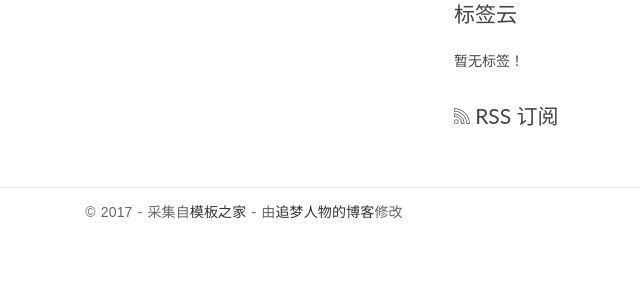
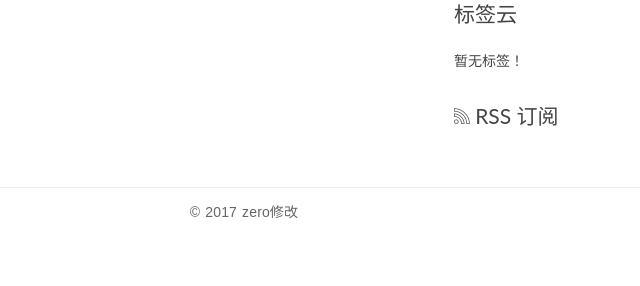
Before and after one commit to wenhaoChan/blogproject, a Django app: page / in a window 1280 px wide. Shown: the part 514-800 px from the top of the page, without its empty margins (396-1036 px from the left). Run offline with Django 3.2, Linux system fonts and the light colour scheme; data that the repository does not hold is empty; some libraries are stand-ins or nearby versions.

Commit message:
修改模版

```diff
--- a/templates/base.html
+++ b/templates/base.html
@@ -3,7 +3,7 @@
 <!DOCTYPE html>
 <html>
 <head>
-    <title>Black &amp; White</title>
+    <title>Zero</title>
 
     <!-- meta -->
     <meta charset="UTF-8">
@@ -143,9 +143,7 @@
     <div class="container">
         <div class="row">
             <div class="col-md-12">
-                <p class="copyright">&copy 2017 - 采集自<a href="http://www.cssmoban.com/"
-                                                        target="_blank" title="模板之家">模板之家</a>
-                    - 由<a href="http://zmrenwu.com/" title="网页模板" target="_blank">追梦人物的博客</a>修改
+                <p class="copyright">&copy 2017 zero</a>修改
                 </p>
             </div>
         </div>
@@ -157,7 +155,7 @@
     <button type="button" class="overlay-close"><span class="ion-ios-close-empty"></span></button>
     <nav>
         <ul>
-            <li><a href="index.html">首页</a></li>
+            <li><a href="{% url 'blog:index' %}">首页</a></li>
             <li><a href="full-width.html">博客</a></li>
             <li><a href="about.html">关于</a></li>
             <li><a href="contact.html">联系</a></li>
```
